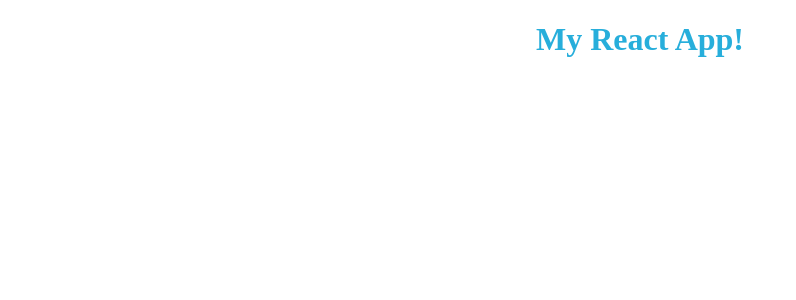
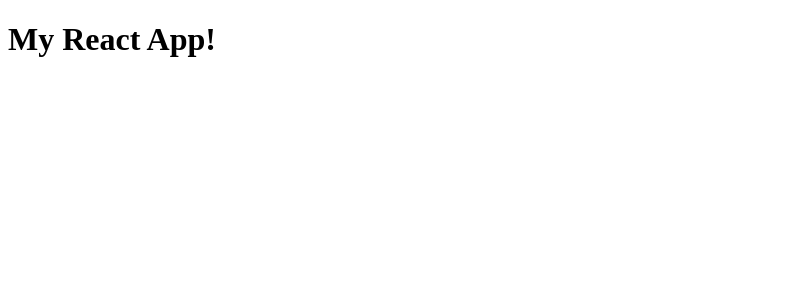
Before and after one commit to damoncrockett/wintour, a React app: page / in a window 1280 px wide. Shown: the top 300 px of the page, without its empty margins (0-796 px from the left). Built offline with nearby package versions, Linux system fonts and the light colour scheme.

Commit message:
import css in index.js
Signed-off-by: damoncrockett <damoncrockett@hotmail.com>

```diff
--- a/src/assets/css/style.css
+++ b/src/assets/css/style.css
@@ -1,8 +1,3 @@
 rect:hover {
 	fill: #ff8800;
 }
-
-h1 {
-    color: #27aedb;
-    text-align: center;
-}
--- a/src/components/App.js
+++ b/src/components/App.js
@@ -1,6 +1,4 @@
 import React, { Component } from "react";
-
-import '../assets/css/style.css';
 
 class App extends Component {
     render() {
--- a/src/index.js
+++ b/src/index.js
@@ -1,5 +1,9 @@
 import React from "react";
 import ReactDOM from "react-dom";
 import App from "./components/App.js";
+import './assets/css/style.css';
 
-ReactDOM.render(<App />, document.getElementById("root"));
+ReactDOM.render(
+  <App />,
+  document.getElementById("root")
+);
```
